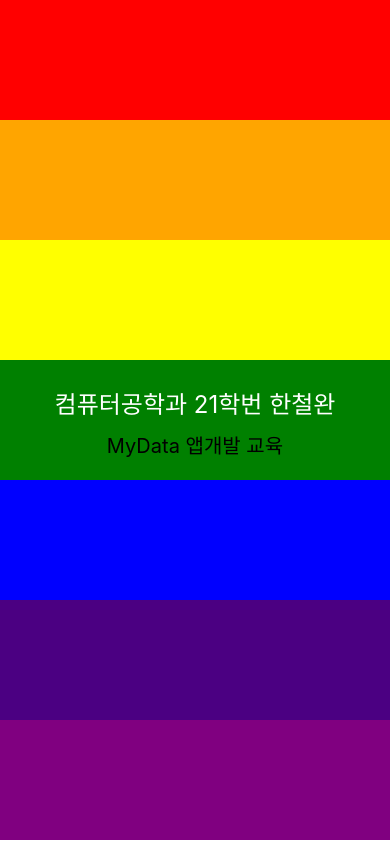
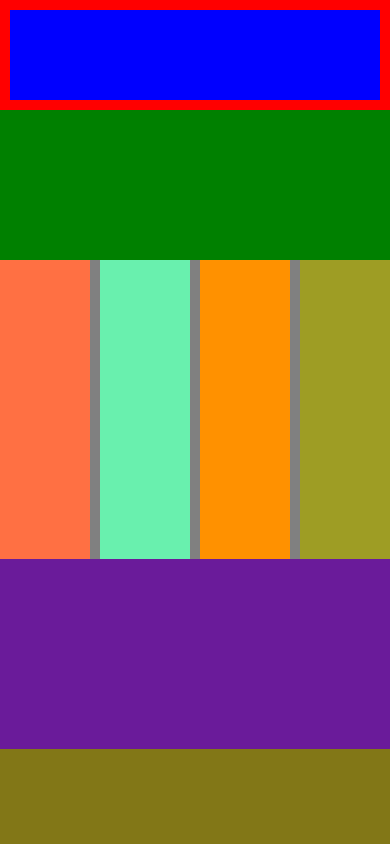
Before and after one commit to Mungwani/MyData, a React Native app: screen / in a window 390 px wide. Built offline with nearby package versions, Linux system fonts and the light colour scheme.

Commit message:
Flex Box로 Layout 구현

```diff
--- a/App.js
+++ b/App.js
@@ -1,77 +1,70 @@
 import { StatusBar } from 'expo-status-bar';
-import { StyleSheet, Text, View } from 'react-native';
+import { StyleSheet, Text, View, SafeAreaView } from 'react-native';
 
 export default function App() {
   return (
-    <View style={styles.container}>
-      <View style={[styles.rainbow, styles.red]} />
-      <View style={[styles.rainbow, styles.orange]} />
-      <View style={[styles.rainbow, styles.yellow]} />
-      <View style={[styles.rainbow, styles.green]} />
-      <View style={[styles.rainbow, styles.blue]} />
-      <View style={[styles.rainbow, styles.indigo]} />
-      <View style={[styles.rainbow, styles.violet]} />
-      <View style={styles.content}>
-        <Text style={styles.text1}>컴퓨터공학과 21학번 한철완</Text>
-        <Text style={styles.text2}>MyData 앱개발 교육</Text>
+    <SafeAreaView style={styles.container}>
+      <View style={styles.box1} />
+      <View style={styles.box2} />
+      <View style={styles.flexRow}>
+        <View style={styles.box3} />
+        <View style={styles.box4} />
+        <View style={styles.box5} />
+        <View style={styles.box6} />
       </View>
-      <StatusBar style="auto" />
-    </View>
+      <View style={styles.box7} />
+      <View style={styles.box8} />
+    </SafeAreaView>
   );
 }
 
 const styles = StyleSheet.create({
   container: {
     flex: 1,
-    flexDirection: 'column',
-
+    backgroundColor:'white',
   },
 
-  red: {
-    backgroundColor: 'red',
-    height: 120,
-  },
-  orange: {
-    backgroundColor: 'orange',
-    height: 120,
-  },
-  yellow: {
-    backgroundColor: 'yellow',
-    height: 120,
-  },
-  green: {
-    backgroundColor: 'green',
-    height: 120,
-  },
-  blue: {
-    backgroundColor: 'blue',
-    height: 120,
-  },
-  indigo: {
-    backgroundColor: 'indigo',
-    height: 120,
-  },
-  violet: {
-    backgroundColor: 'purple',
-    height: 120,
+  flexRow: {
+    flex : 1,
+    backgroundColor: 'gray',
+    flexDirection: 'row',
+    gap: 10,
   },
 
-  content: {
-    alignItems: 'center',
-    justifyContent: 'center',
-    position : 'absolute',
-    top: 0,
-    left:0,
-    right:0,
-    bottom:0,
+  box1: {
+    backgroundColor: 'blue',
+    borderWidth:10,
+    borderColor: 'red',
+    //flex:1,
+    height : 110,
   },
-  text1: {
-    color: '#FFFFFF',
-    fontSize: 24,
-    marginBottom: 10,
+  box2: {
+    backgroundColor: 'green',
+    //flex:1,
+    height : 150,
   },
-  text2: {
-    color: '#000000',
-    fontSize: 20,
+  box3: {
+    backgroundColor: '#ff7043',
+    flex: 1,
+  },
+  box4: {
+    backgroundColor: '#69f0ae',
+    flex: 1,
+  },
+  box5: {
+    backgroundColor: '#ff9100',
+    flex: 1,
+  },
+  box6: {
+    backgroundColor: '#9e9d24',
+    flex: 1,
+  },
+  box7: {
+    backgroundColor: '#6a1b9a',
+    height: 190,
+  },
+  box8: {
+    backgroundColor: '#827717',
+    height: 95,
   },
 });
```
